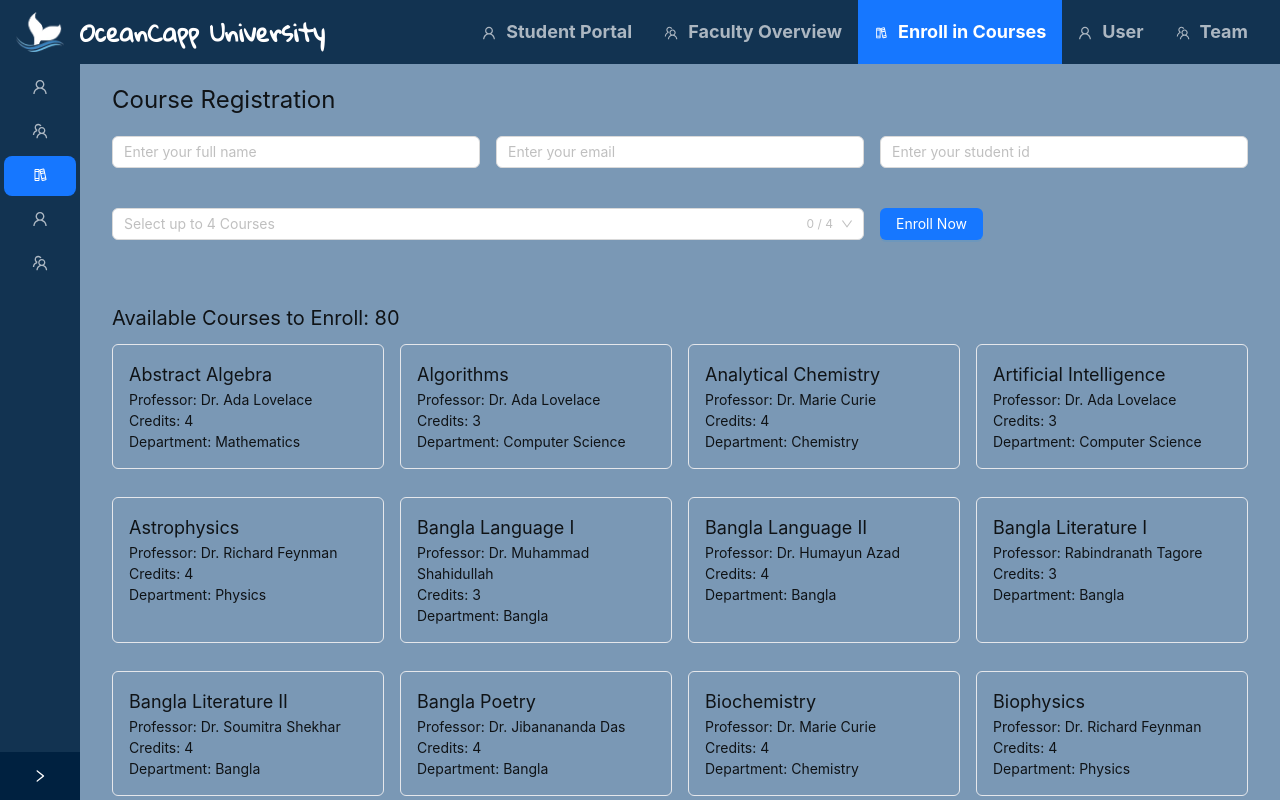
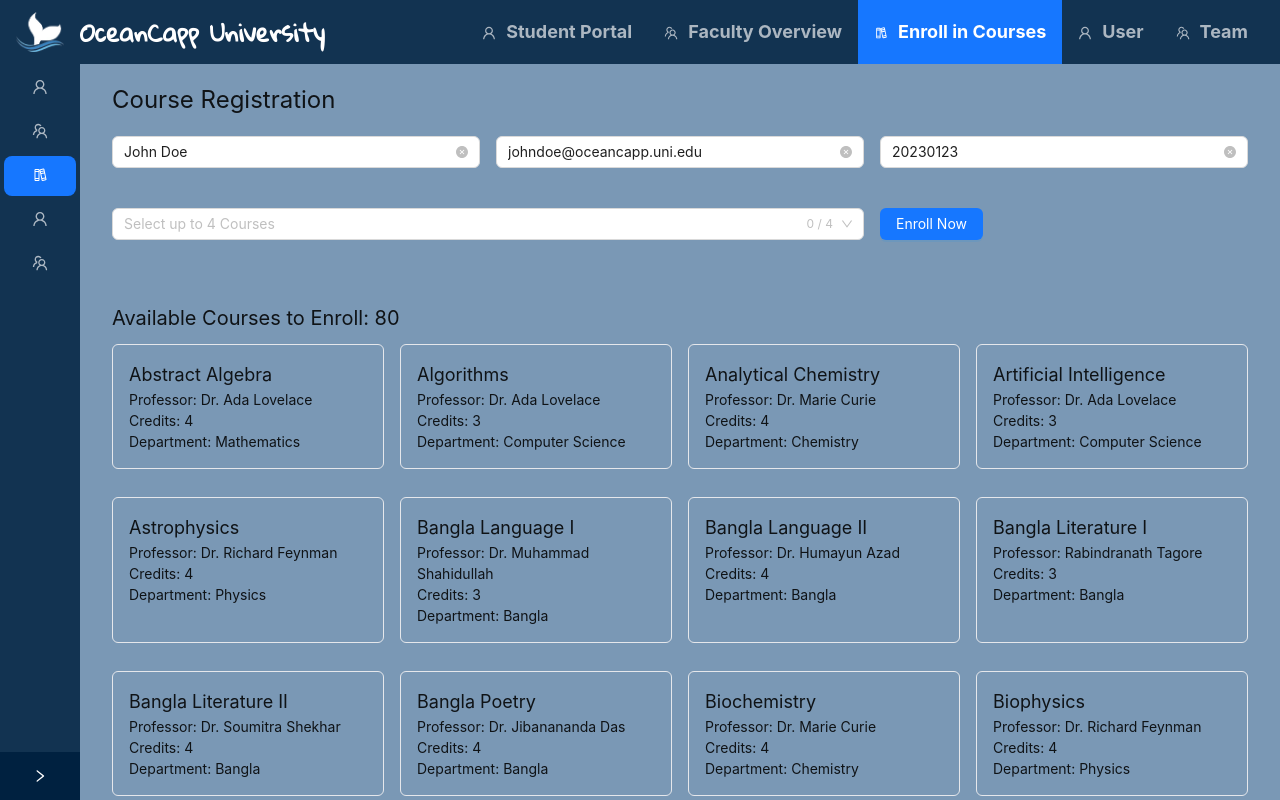
Before and after one commit to nazmul-nhb/oceancapp-university, a React (Vite) app: page /course-registration in a window 1280 px wide. Built offline with nearby package versions, Linux system fonts and the light colour scheme.

Commit message:
show current courses data from enroll pages if student enrolls any new courses instead of showing the fixed data; by default show user info from userData in the enrollment form

```diff
--- a/src/components/EnrollForm.tsx
+++ b/src/components/EnrollForm.tsx
@@ -7,6 +7,7 @@ import {
 	getRegisteredCourses,
 	saveRegisteredCourses,
 } from "../utilities/localStorage";
+import { studentData } from "../data/students";
 
 interface EnrollCourseProps {
 	sortedCourses: CourseReg[];
@@ -18,6 +19,7 @@ const EnrollForm: React.FC<EnrollCourseProps> = ({
 	setCourses,
 }) => {
 	const [selectedCourses, setSelectedCourses] = useState<string[]>([]);
+	const { studentName, studentEmail, studentId } = studentData;
 	const [form] = Form.useForm();
 
 	const courseOptions = sortedCourses.map((course) => {
@@ -93,6 +95,7 @@ const EnrollForm: React.FC<EnrollCourseProps> = ({
 				form={form}
 				name="courseRegistration"
 				layout="vertical"
+				initialValues={{ studentName, studentEmail, studentId }}
 				onFinish={handleCourseEnrollment}
 				scrollToFirstError
 			>
@@ -106,6 +109,7 @@ const EnrollForm: React.FC<EnrollCourseProps> = ({
 					]}
 				>
 					<Input
+						// defaultValue={name}
 						allowClear
 						id="studentName"
 						placeholder="Enter your full name"
@@ -113,7 +117,7 @@ const EnrollForm: React.FC<EnrollCourseProps> = ({
 				</Form.Item>
 
 				<Form.Item
-					name="email"
+					name="studentEmail"
 					rules={[
 						{
 							required: true,
@@ -125,7 +129,12 @@ const EnrollForm: React.FC<EnrollCourseProps> = ({
 						},
 					]}
 				>
-					<Input allowClear placeholder="Enter your email" />
+					<Input
+						// defaultValue={studentEmail}
+						allowClear
+						id="studentEmail"
+						placeholder="Enter your email"
+					/>
 				</Form.Item>
 
 				<Form.Item
@@ -137,7 +146,12 @@ const EnrollForm: React.FC<EnrollCourseProps> = ({
 						},
 					]}
 				>
-					<Input allowClear placeholder="Enter your student id" />
+					<Input
+						// defaultValue={studentId}
+						allowClear
+						id="studentId"
+						placeholder="Enter your student id"
+					/>
 				</Form.Item>
 
 				<Form.Item
--- a/src/components/StudentTabs.tsx
+++ b/src/components/StudentTabs.tsx
@@ -5,11 +5,11 @@ import {
 	CheckCircleOutlined,
 	CalendarOutlined,
 } from "@ant-design/icons";
-import { CourseTaken, Event } from "../types/interfaces";
+import { CourseFinished, CourseReg, Event } from "../types/interfaces";
 
 interface TabProps {
-	courses: CourseTaken[];
-	finishedCourses: CourseTaken[];
+	courses: CourseFinished[] | CourseReg[];
+	finishedCourses: CourseFinished[];
 	upcomingEvents: Event[];
 }
 
--- a/src/data/students.ts
+++ b/src/data/students.ts
@@ -1,8 +1,9 @@
 import { StudentData } from "../types/interfaces";
 
 export const studentData: StudentData = {
-	name: "John Doe",
+	studentName: "John Doe",
 	studentId: "20230123",
+	studentEmail: "johndoe@oceancapp.uni.edu",
 	studentImage:
 		"https://live.staticflickr.com/65535/54039904455_f0c1a2214c_c.jpg",
 	admissionDate: new Date("2022-09-01"),
--- a/src/pages/StudentPortal.tsx
+++ b/src/pages/StudentPortal.tsx
@@ -1,12 +1,15 @@
-import React from "react";
+import React, { useEffect, useState } from "react";
 import { studentData } from "../data/students";
 import { formatDate } from "../utilities/utilities";
 import StudentTabs from "../components/StudentTabs";
 import { Helmet } from "react-helmet-async";
+import { getRegisteredCourses } from "../utilities/localStorage";
+import { CourseFinished, CourseReg } from "../types/interfaces";
+import { coursesData } from "../data/courses";
 
 const StudentPortal: React.FC = () => {
 	const {
-		name,
+		studentName: name,
 		studentId,
 		studentImage,
 		admissionDate,
@@ -16,6 +19,22 @@ const StudentPortal: React.FC = () => {
 		finishedCourses,
 		upcomingEvents,
 	} = studentData;
+
+	const [enrolledCourses, setEnrolledCourses] = useState<
+		CourseFinished[] | CourseReg[]
+	>(courses);
+
+	useEffect(() => {
+		const registeredIds = getRegisteredCourses();
+		if (registeredIds.length) {
+			// Filter for courses that are of type CourseReg
+			const registeredCourses = coursesData.filter((course) =>
+				registeredIds.includes(course.courseId)
+			);
+
+			setEnrolledCourses(registeredCourses);
+		}
+	}, [courses]);
 
 	return (
 		<section className="min-h-[calc(100vh-64px)] p-8">
@@ -43,7 +62,7 @@ const StudentPortal: React.FC = () => {
 				</div>
 
 				<StudentTabs
-					courses={courses}
+					courses={enrolledCourses}
 					finishedCourses={finishedCourses}
 					upcomingEvents={upcomingEvents}
 				/>
--- a/src/types/interfaces.ts
+++ b/src/types/interfaces.ts
@@ -5,7 +5,7 @@ export interface MenuItem {
 	children?: MenuItem[];
 }
 
-export interface CourseTaken {
+export interface CourseFinished {
 	courseId: string;
 	courseName: string;
 	professorName: string;
@@ -36,14 +36,15 @@ export interface Event {
 }
 
 export interface StudentData {
-	name: string;
+	studentName: string;
 	studentId: string;
+	studentEmail: string;
 	studentImage: string;
 	admissionDate: Date;
 	currentSemester: string;
 	expectedGraduationDate: Date;
-	courses: CourseTaken[];
-	finishedCourses: CourseTaken[];
+	courses: CourseReg[] | CourseFinished[];
+	finishedCourses: CourseFinished[];
 	upcomingEvents: Event[];
 }
 
```
